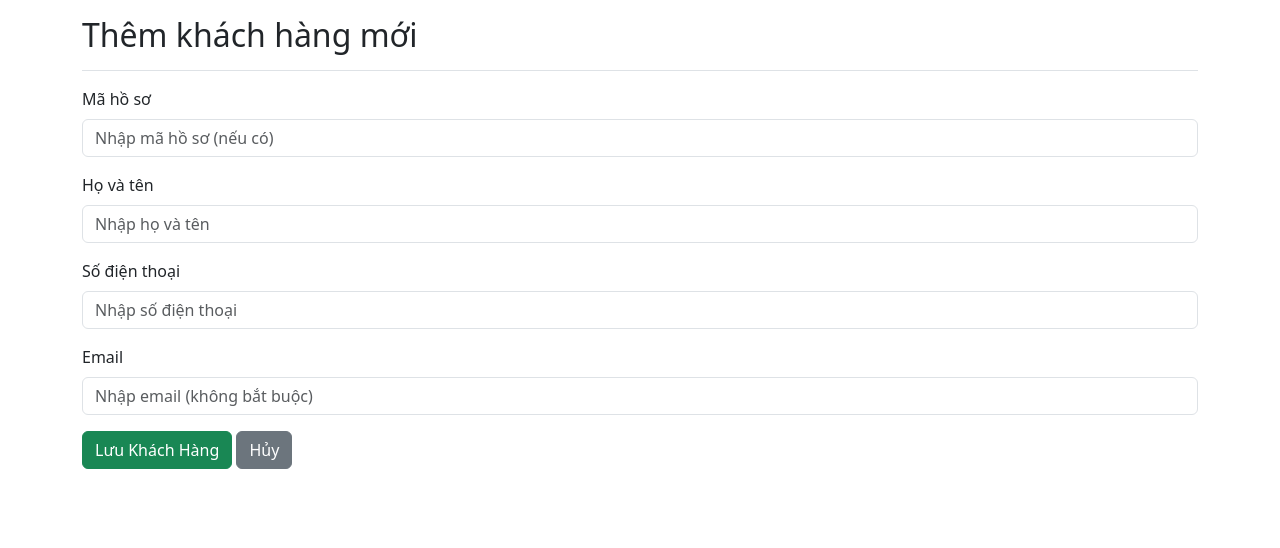
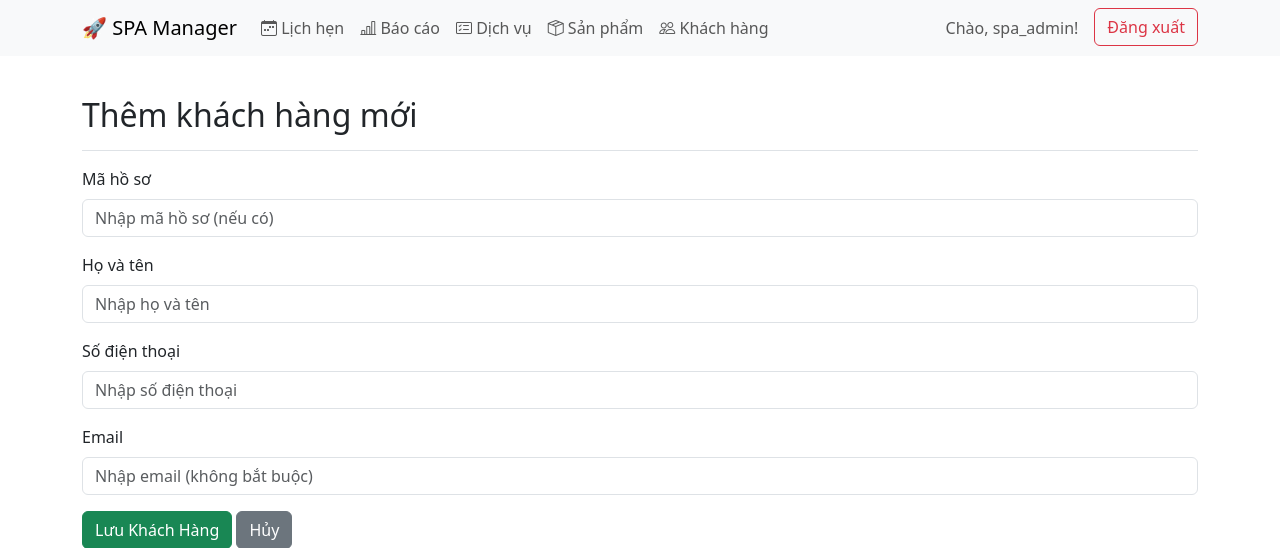
Before and after one commit to mrdongha/spa-management-app, a Django app: page /customers/add/ in a window 1280 px wide. Shown: the top 548 px of the page. Run offline with Django 5.2, Linux system fonts and the light colour scheme; a user stored in the database is signed in.

Commit message:
FIX: Provide robust base.html template

```diff
--- a/sales/templates/sales/base.html
+++ b/sales/templates/sales/base.html
@@ -1,4 +1,6 @@
-{% load static humanize %}
+{% load static %}
+{% load humanize %}
+
 <!doctype html>
 <html lang="vi">
 <head>
@@ -6,11 +8,77 @@
     <meta name="viewport" content="width=device-width, initial-scale=1">
     <title>{% block title %}SPA Manager{% endblock %}</title>
     <link href="https://cdn.jsdelivr.net/npm/bootstrap@5.3.3/dist/css/bootstrap.min.css" rel="stylesheet">
+    <link rel="stylesheet" href="https://cdn.jsdelivr.net/npm/bootstrap-icons@1.11.3/font/bootstrap-icons.min.css">
+    {% comment %} Nếu bạn có file CSS tùy chỉnh, hãy bỏ comment dòng dưới đây {% endcomment %}
+    {% comment %} <link rel="stylesheet" href="{% static 'css/style.css' %}"> {% endcomment %}
 </head>
 <body>
+    <nav class="navbar navbar-expand-lg bg-body-tertiary mb-4">
+        <div class="container">
+            <a class="navbar-brand" href="{% if user.is_authenticated %}{% url 'dashboard' %}{% else %}{% url 'login' %}{% endif %}">🚀 SPA Manager</a>
+            <button class="navbar-toggler" type="button" data-bs-toggle="collapse" data-bs-target="#navbarNav">
+                <span class="navbar-toggler-icon"></span>
+            </button>
+            <div class="collapse navbar-collapse" id="navbarNav">
+                <ul class="navbar-nav me-auto mb-2 mb-lg-0">
+                    {% if user.is_authenticated %}
+                        <li class="nav-item">
+                            <a class="nav-link" href="{% url 'calendar' %}"><i class="bi bi-calendar-week"></i> Lịch hẹn</a>
+                        </li>
+                        <li class="nav-item">
+                            <a class="nav-link" href="{% url 'reports' %}"><i class="bi bi-bar-chart-line"></i> Báo cáo</a>
+                        </li>
+                        <li class="nav-item">
+                            <a class="nav-link" href="{% url 'service_list' %}"><i class="bi bi-card-checklist"></i> Dịch vụ</a>
+                        </li>
+                         <li class="nav-item">
+                            <a class="nav-link" href="{% url 'product_list' %}"><i class="bi bi-box-seam"></i> Sản phẩm</a>
+                        </li>
+                         <li class="nav-item">
+                            <a class="nav-link" href="{% url 'customer_list' %}"><i class="bi bi-people"></i> Khách hàng</a>
+                        </li>
+                    {% endif %}
+                </ul>
+                <div class="navbar-nav ms-auto">
+                    {% if user.is_authenticated %}
+                        <span class="navbar-text me-3">
+                            Chào, {{ user.username }}!
+                        </span>
+                        <form action="{% url 'logout' %}" method="post" class="d-inline">
+                            {% csrf_token %}
+                            <button type="submit" class="btn btn-outline-danger">Đăng xuất</button>
+                        </form>
+                    {% else %}
+                         <a href="{% url 'login' %}" class="btn btn-primary">Đăng nhập</a>
+                    {% endif %}
+                </div>
+            </div>
+        </div>
+    </nav>
+
     <main class="container">
+        {% if messages %}
+            {% for message in messages %}
+                <div class="alert alert-{{ message.tags }}">{{ message }}</div>
+            {% endfor %}
+        {% endif %}
         {% block content %}{% endblock %}
     </main>
+
+    <div class="modal fade" id="appointmentModal" tabindex="-1">
+        <div class="modal-dialog">
+            <div class="modal-content">
+                <div class="modal-header">
+                    <h5 class="modal-title">Tạo Lịch hẹn Mới</h5>
+                    <button type="button" class="btn-close" data-bs-dismiss="modal"></button>
+                </div>
+                <div class="modal-body" id="modal-body-content">
+                    </div>
+            </div>
+        </div>
+    </div>
+
     <script src="https://cdn.jsdelivr.net/npm/bootstrap@5.3.3/dist/js/bootstrap.bundle.min.js"></script>
+    {% block extra_js %}{% endblock %}
 </body>
 </html>
```
